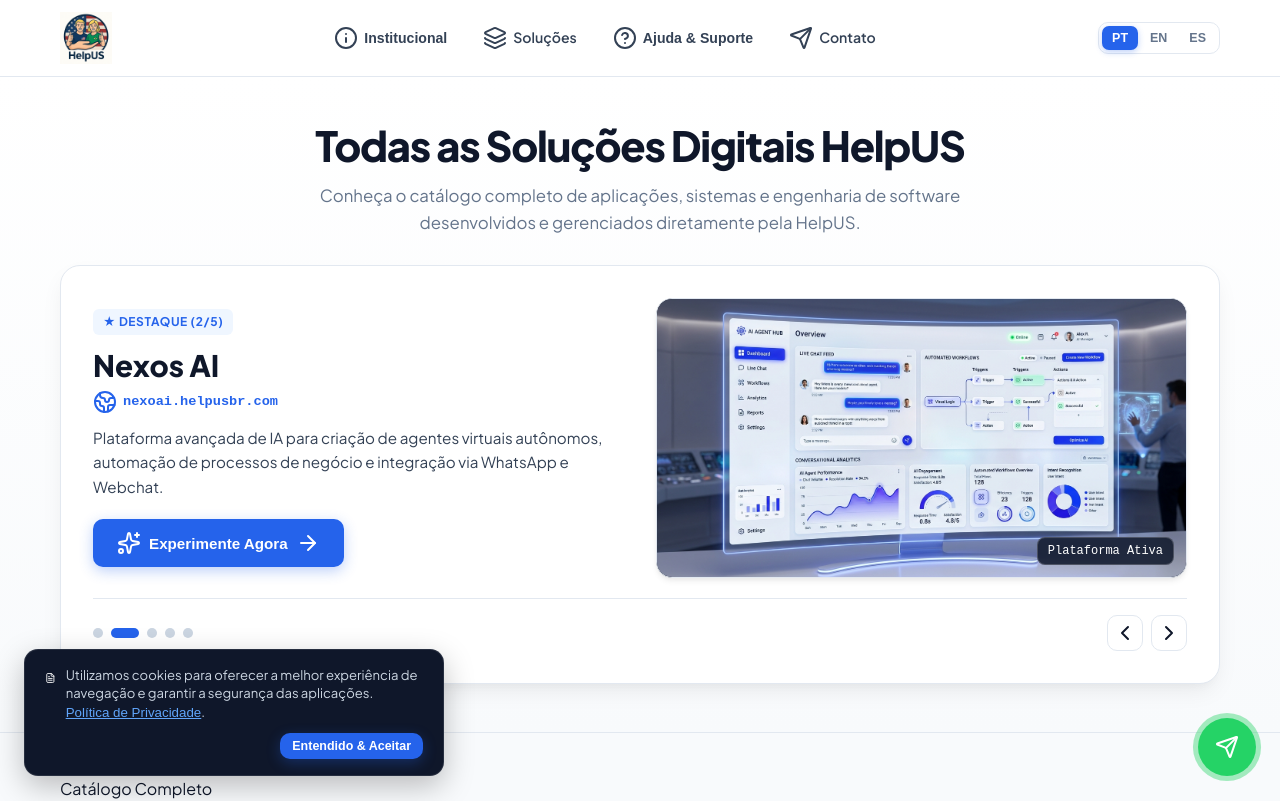
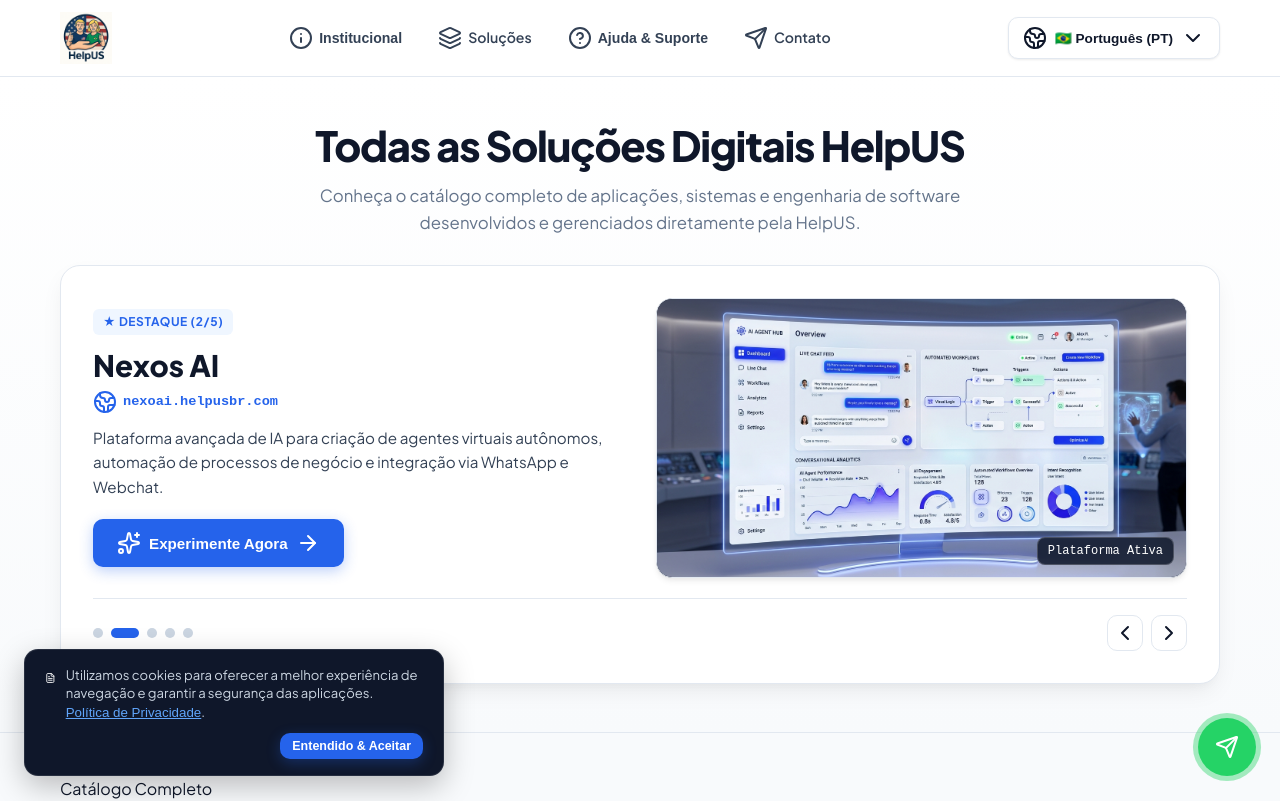
Before and after one commit to HelpUSA/hub, a React (Vite) app: page / in a window 1280 px wide. Shown: the top 801 px of the page. Built offline with nearby package versions, Linux system fonts and the light colour scheme.

Commit message:
feat: add popdown language dropdown menu with flags (EN/ES/PT)

```diff
--- a/src/App.tsx
+++ b/src/App.tsx
@@ -14,6 +14,7 @@
   ExternalLink,
   ChevronLeft,
   ChevronRight,
+  ChevronDown,
   Layers,
   Globe2,
   Menu,
@@ -47,6 +48,7 @@
 
 export function App() {
   const [lang, setLang] = useState<Language>('pt');
+  const [langDropdownOpen, setLangDropdownOpen] = useState<boolean>(false);
   const [activeCategory, setActiveCategory] = useState<string>('todos');
   const [currentSlideIndex, setCurrentSlideIndex] = useState<number>(0);
   const [mobileMenuOpen, setMobileMenuOpen] = useState<boolean>(false);
@@ -320,31 +322,45 @@
               )}
             </nav>
 
-            {/* Native Language Switcher (PT | EN | ES) */}
+            {/* Native Language Switcher Dropdown Popdown (🇺🇸 EN | 🇪🇸 ES | 🇧🇷 PT) */}
             <div style={{ display: 'flex', alignItems: 'center', gap: '12px' }}>
 
-              <div className="hub-lang-switcher">
+              <div className="hub-lang-dropdown-wrapper">
                 <button
-                  onClick={() => setLang('pt')}
-                  className={`hub-lang-btn ${lang === 'pt' ? 'active' : ''}`}
-                  title="Português"
+                  onClick={() => setLangDropdownOpen(!langDropdownOpen)}
+                  className="hub-lang-trigger"
                 >
-                  PT
+                  <Globe2 className="w-4 h-4 text-blue-600" />
+                  <span>
+                    {lang === 'en' && '🇺🇸 English (EN)'}
+                    {lang === 'es' && '🇪🇸 Español (ES)'}
+                    {lang === 'pt' && '🇧🇷 Português (PT)'}
+                  </span>
+                  <ChevronDown className="w-3.5 h-3.5 text-slate-500" />
+                </button>
+
+                {langDropdownOpen && (
+                  <div className="hub-lang-popdown" onClick={() => setLangDropdownOpen(false)}>
+                    <button
+                      onClick={() => { setLang('en'); setLangDropdownOpen(false); }}
+                      className={`hub-lang-option ${lang === 'en' ? 'active' : ''}`}
+                    >
+                      <span style={{ fontSize: '1.1rem' }}>🇺🇸</span> <span>English</span>
                     </button>
                     <button
-                  onClick={() => setLang('en')}
-                  className={`hub-lang-btn ${lang === 'en' ? 'active' : ''}`}
-                  title="English"
+                      onClick={() => { setLang('es'); setLangDropdownOpen(false); }}
+                      className={`hub-lang-option ${lang === 'es' ? 'active' : ''}`}
                     >
-                  EN
+                      <span style={{ fontSize: '1.1rem' }}>🇪🇸</span> <span>Español</span>
                     </button>
                     <button
-                  onClick={() => setLang('es')}
-                  className={`hub-lang-btn ${lang === 'es' ? 'active' : ''}`}
-                  title="Español"
+                      onClick={() => { setLang('pt'); setLangDropdownOpen(false); }}
+                      className={`hub-lang-option ${lang === 'pt' ? 'active' : ''}`}
                     >
-                  ES
+                      <span style={{ fontSize: '1.1rem' }}>🇧🇷</span> <span>Português</span>
                     </button>
+                  </div>
+                )}
               </div>
 
               {/* Mobile Hamburger Menu Toggle Button */}
--- a/src/index.css
+++ b/src/index.css
@@ -171,33 +171,77 @@
   border-color: var(--border-hover);
 }
 
-/* Native Language Switcher Pill (PT | EN | ES) */
-.hub-lang-switcher {
-  display: flex;
-  align-items: center;
+/* Popdown Dropdown Language Switcher (🌐 Language ▾) */
+.hub-lang-dropdown-wrapper {
+  position: relative;
+  display: inline-block;
+}
+
+.hub-lang-trigger {
   background: #ffffff;
   border: 1px solid var(--border-light);
   border-radius: 10px;
-  padding: 3px;
-  gap: 2px;
-}
-
-.hub-lang-btn {
-  background: transparent;
-  border: none;
-  padding: 5px 10px;
-  font-size: 0.78rem;
+  padding: 8px 14px;
+  font-size: 0.85rem;
   font-weight: 700;
-  color: var(--text-muted);
-  border-radius: 7px;
+  color: var(--text-dark);
   cursor: pointer;
+  display: inline-flex;
+  align-items: center;
+  gap: 8px;
+  box-shadow: var(--shadow-sm);
   transition: all 0.2s ease;
 }
 
-.hub-lang-btn.active {
-  background: var(--primary);
-  color: #ffffff;
-  box-shadow: 0 2px 6px rgba(37, 99, 235, 0.3);
+.hub-lang-trigger:hover {
+  border-color: var(--primary);
+  background: var(--bg-subtle);
+  color: var(--primary);
+}
+
+.hub-lang-popdown {
+  position: absolute;
+  top: calc(100% + 6px);
+  right: 0;
+  background: #ffffff;
+  border: 1px solid var(--border-light);
+  border-radius: 14px;
+  padding: 6px;
+  box-shadow: var(--shadow-lg);
+  min-width: 160px;
+  z-index: 200;
+  display: flex;
+  flex-direction: column;
+  gap: 2px;
+  animation: fadeIn 0.15s ease;
+}
+
+.hub-lang-option {
+  background: transparent;
+  border: none;
+  padding: 8px 12px;
+  font-size: 0.85rem;
+  font-weight: 600;
+  color: var(--text-body);
+  border-radius: 8px;
+  cursor: pointer;
+  display: flex;
+  align-items: center;
+  gap: 10px;
+  width: 100%;
+  text-align: left;
+  transition: all 0.15s ease;
+}
+
+.hub-lang-option:hover {
+  background: #eff6ff;
+  color: var(--primary);
+}
+
+.hub-lang-option.active {
+  background: #eff6ff;
+  color: var(--primary);
+  font-weight: 800;
 }
 
 /* Mobile Hamburger Menu Toggle */
```
Lines whose indentation alone changed are shown as unchanged.
